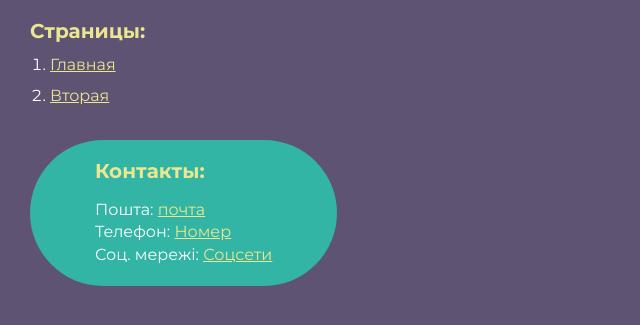
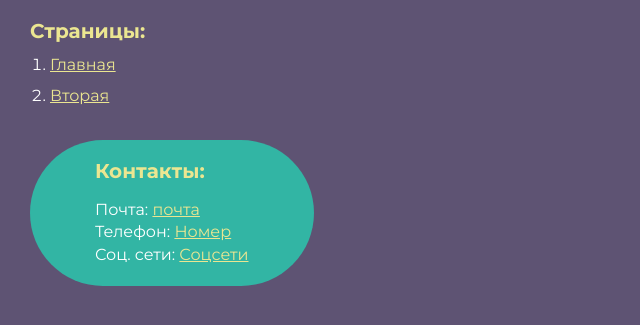
Before and after one commit to 1JordanWalton1/Car-Site, a plain HTML site: page index.html in a window 1280 px wide. Shown: the part 115-440 px from the top of the page, without its empty margins (0-640 px from the left). Drawn offline with Linux system fonts and the light colour scheme.

Commit message:
Update index.html

```diff
--- a/index.html
+++ b/index.html
@@ -20,9 +20,9 @@
 		</ol>
 		<div class="rootpage__contacts">
 			<h2>Контакты:</h2>
-			<p>Пошта: <a href="mailto:email@gmail.com">почта</a></p>
+			<p>Почта: <a href="mailto:email@gmail.com">почта</a></p>
 			<p>Телефон: <a href="tel:8800800800">Номер</a></p>
-			<p>Соц. мережі: <a href="">Соцсети</a></p>
+			<p>Соц. сети: <a href="">Соцсети</a></p>
 		</div>
 	</div>
 </body>
```
